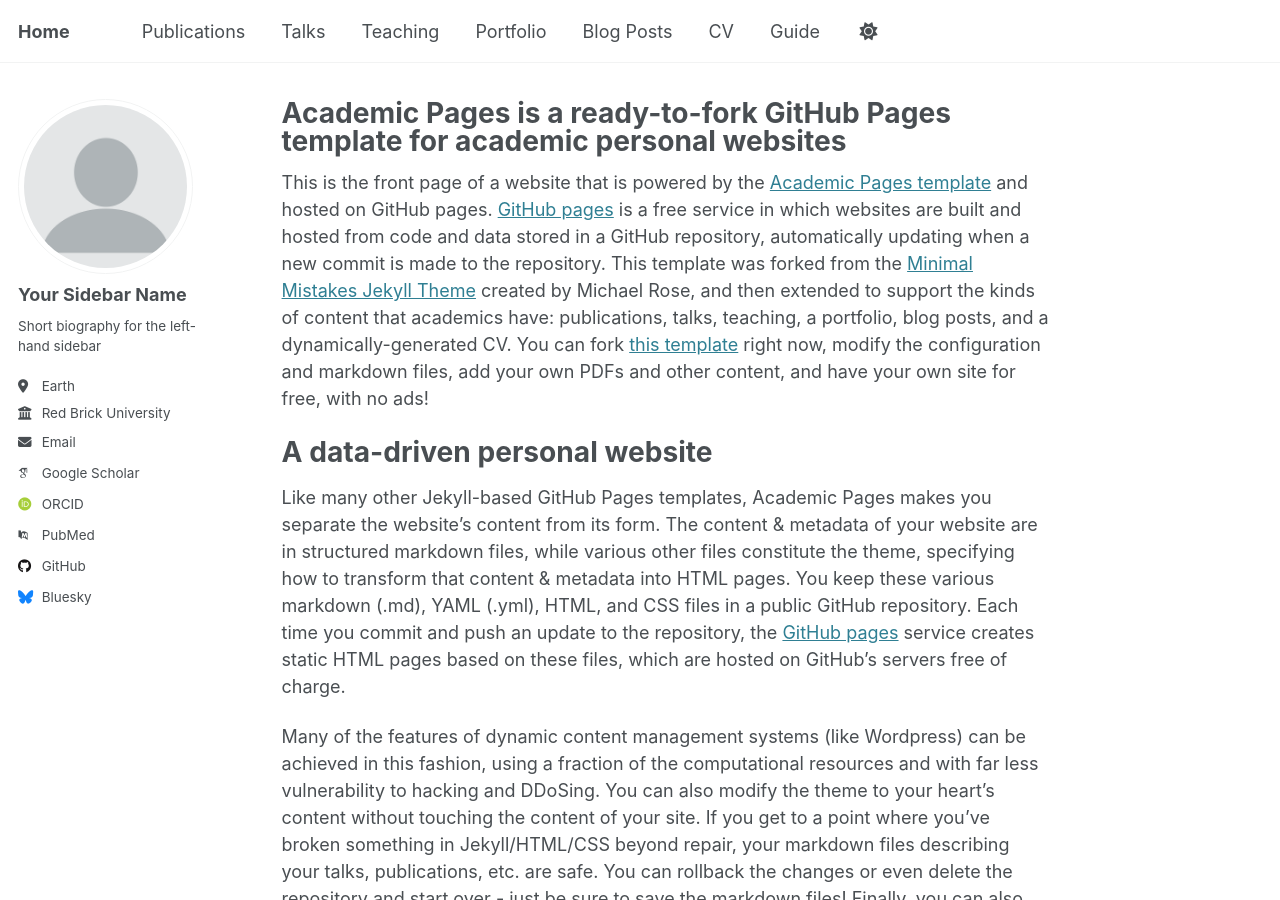
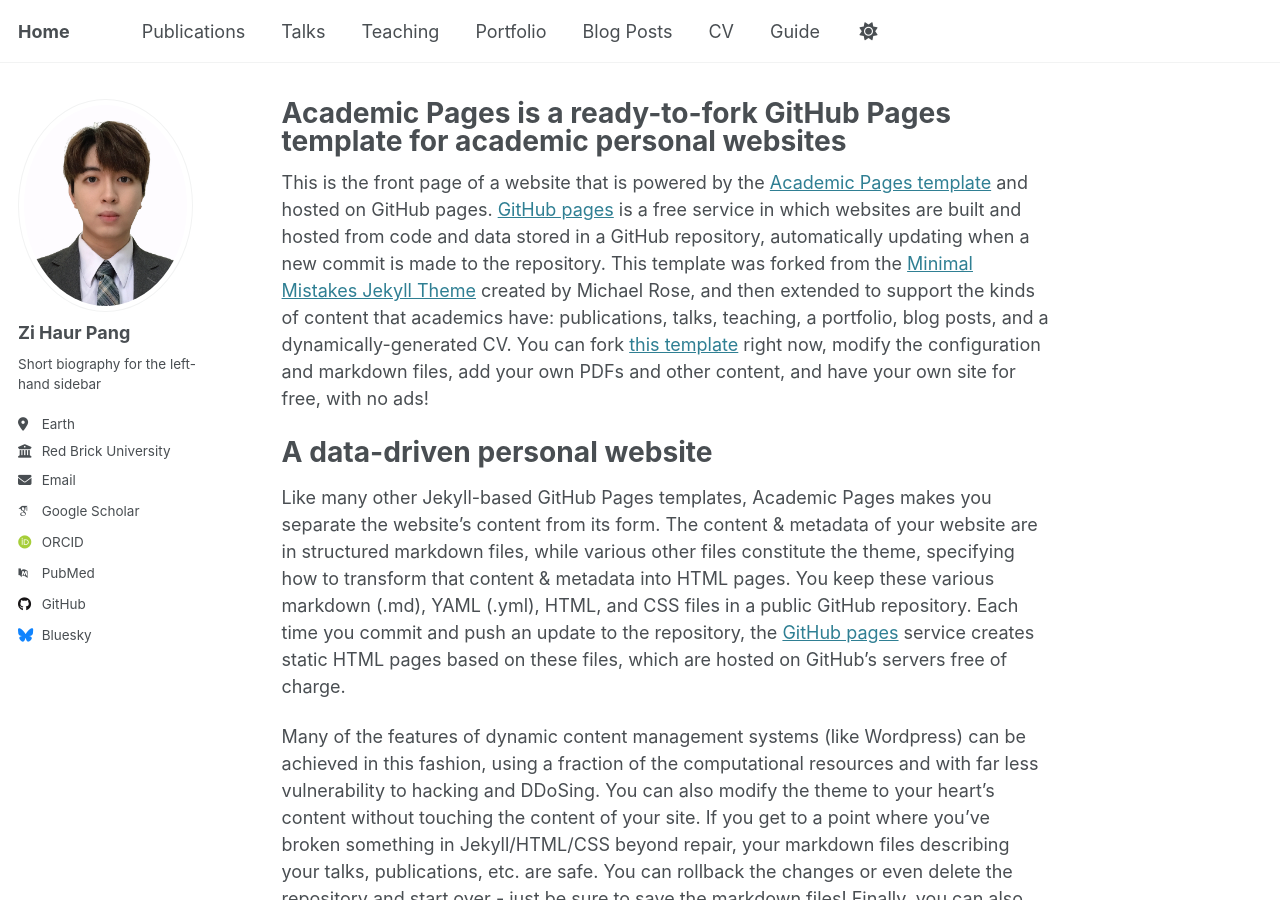
Before and after one commit to zihaurpang/zihaurpang_dev.github.io, a Jekyll site: the page built from _pages/about.md, in a window 1280 px wide and 900 px high. Built offline with Jekyll 4.4.1, drawn with Linux system fonts in a browser that asks for light colours; some web fonts are replaced.

Commit message:
Update _config.yml

```diff
--- a/_config.yml
+++ b/_config.yml
@@ -22,8 +22,8 @@ repository               : "zihaurpang/zihaurpang.github.io"
 #               Additional customization can be done by editing /_includes/author-profile.html
 author:
   # Biographic information
-  avatar           : "profile.png"
-  name             : "Your Sidebar Name"
+  avatar           : "profile_pic.JPG"
+  name             : "Zi Haur Pang"
   pronouns         : # example: "she/her"
   bio              : "Short biography for the left-hand sidebar"
   location         : "Earth"
```
